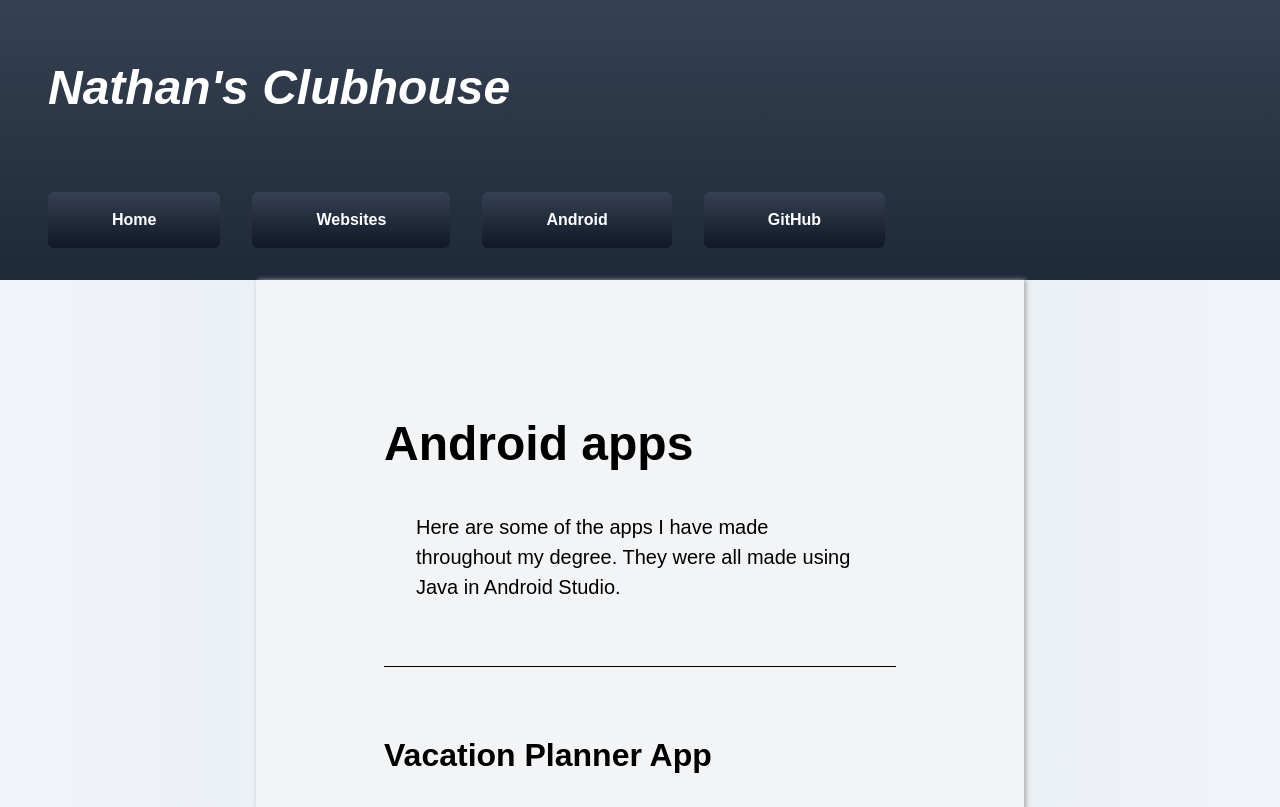
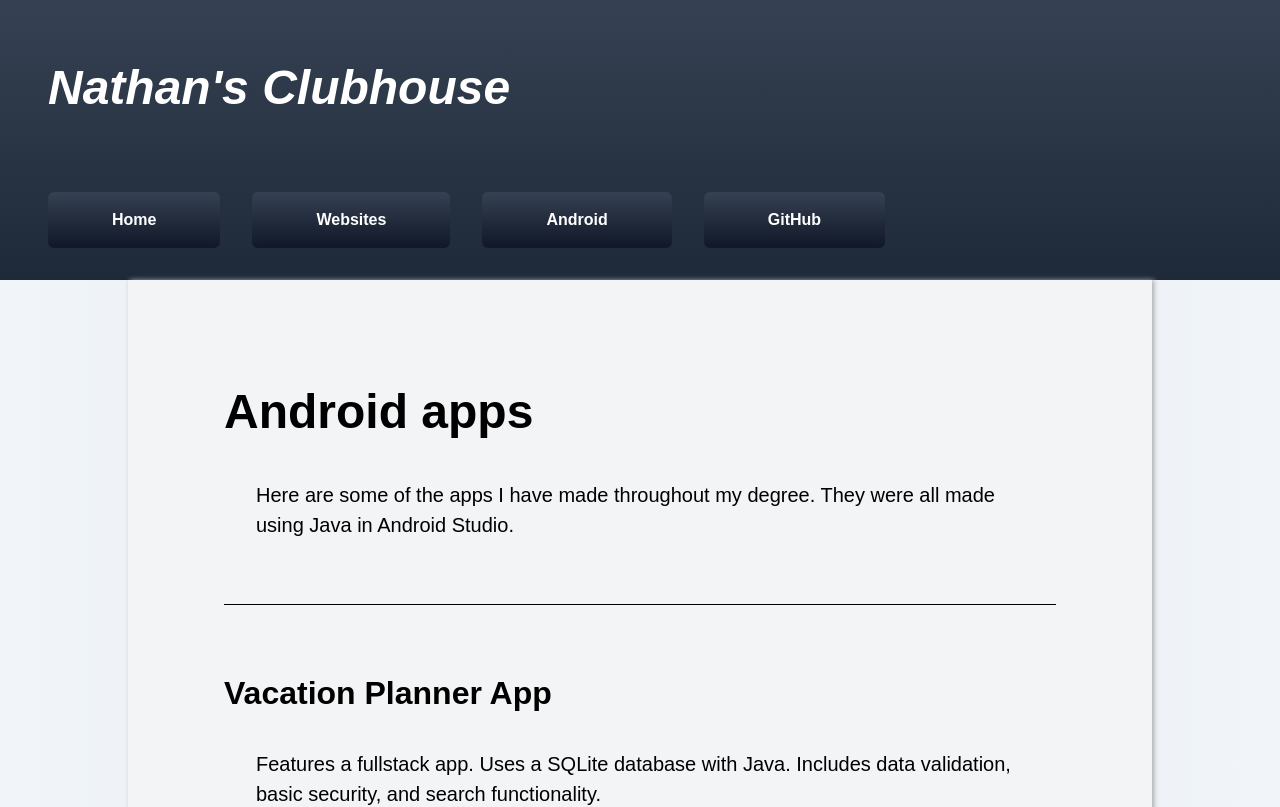
Before and after one commit to PapsBurr/resume-website, a Next.js app: page /android in a window 1280 px wide. Shown: the top 807 px of the page. Built offline with nearby package versions, Linux system fonts and the light colour scheme.

Commit message:
trims the padding on pages so there is less deadspace. adds larger screen size support

```diff
--- a/src/app/android/page.js
+++ b/src/app/android/page.js
@@ -7,7 +7,7 @@ export default function Page() {
     <>
       <div className="container-comp bg-gradient-to-r from-slate-100 via-slate-200 to-slate-100 min-h-screen">
         <div></div>
-        <main className="flex-auto flex-col justify-between p-32 bg-gray-100 text-black">
+        <main className="flex-auto flex-col justify-between p-24 bg-gray-100 text-black">
           <div>
             <h1>Android apps</h1>
             <p>
--- a/src/app/globals.css
+++ b/src/app/globals.css
@@ -68,6 +68,16 @@ hr {
 @media only screen and (min-width: 1200px) {
   .container-comp {
     display: grid;
+    grid-template-columns: 10% 80% 10%;
+    grid-template-rows: auto auto auto;
+    grid-template-areas:
+      "header header header"
+      ". main .";
+  }
+}
+@media only screen and (min-width: 1800px) {
+  .container-comp {
+    display: grid;
     grid-template-columns: 20% 60% 20%;
     grid-template-rows: auto auto auto;
     grid-template-areas:
--- a/src/app/page.js
+++ b/src/app/page.js
@@ -33,7 +33,7 @@ export default function Home() {
     <>
       <div className="container-comp bg-gradient-to-r from-slate-100 via-slate-200 to-slate-100 min-h-screen">
         <div></div>
-        <main className="flex-auto flex-col justify-between p-32 bg-gray-100 text-black">
+        <main className="flex-auto flex-col justify-between p-24 bg-gray-100 text-black">
           <div>
             <h1 className="text-center">Nathan Pons</h1>
             <h1 className="text-center m-6">Software Engineer</h1>
--- a/src/app/websites/page.js
+++ b/src/app/websites/page.js
@@ -7,7 +7,7 @@ export default function Page() {
     <>
       <div className="container-comp bg-gradient-to-r from-slate-100 via-slate-200 to-slate-100 min-h-screen">
         <div></div>
-        <main className="flex-auto flex-col justify-between p-32 bg-gray-100 text-black">
+        <main className="flex-auto flex-col justify-between p-24 bg-gray-100 text-black">
           <div>
             <h1>Websites</h1>
             <p>Here are some of the websites I've made.</p>
```
